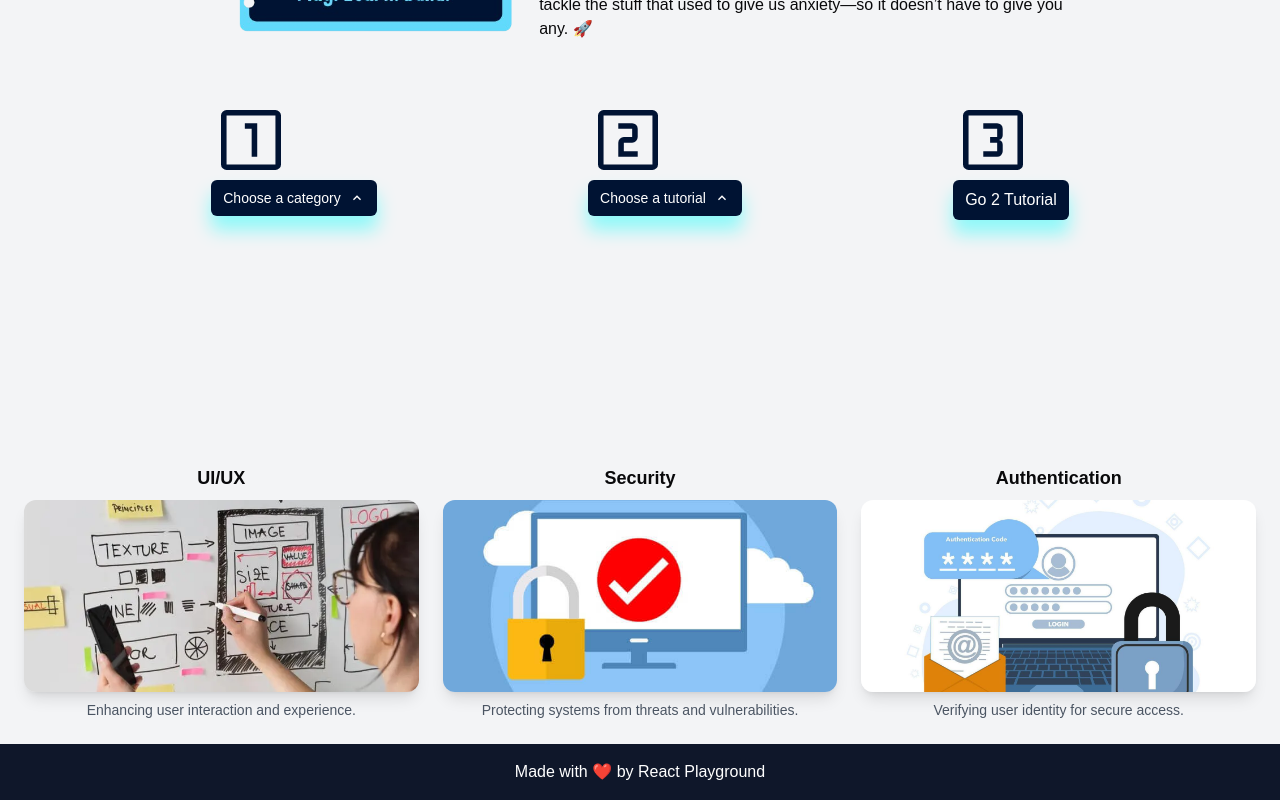
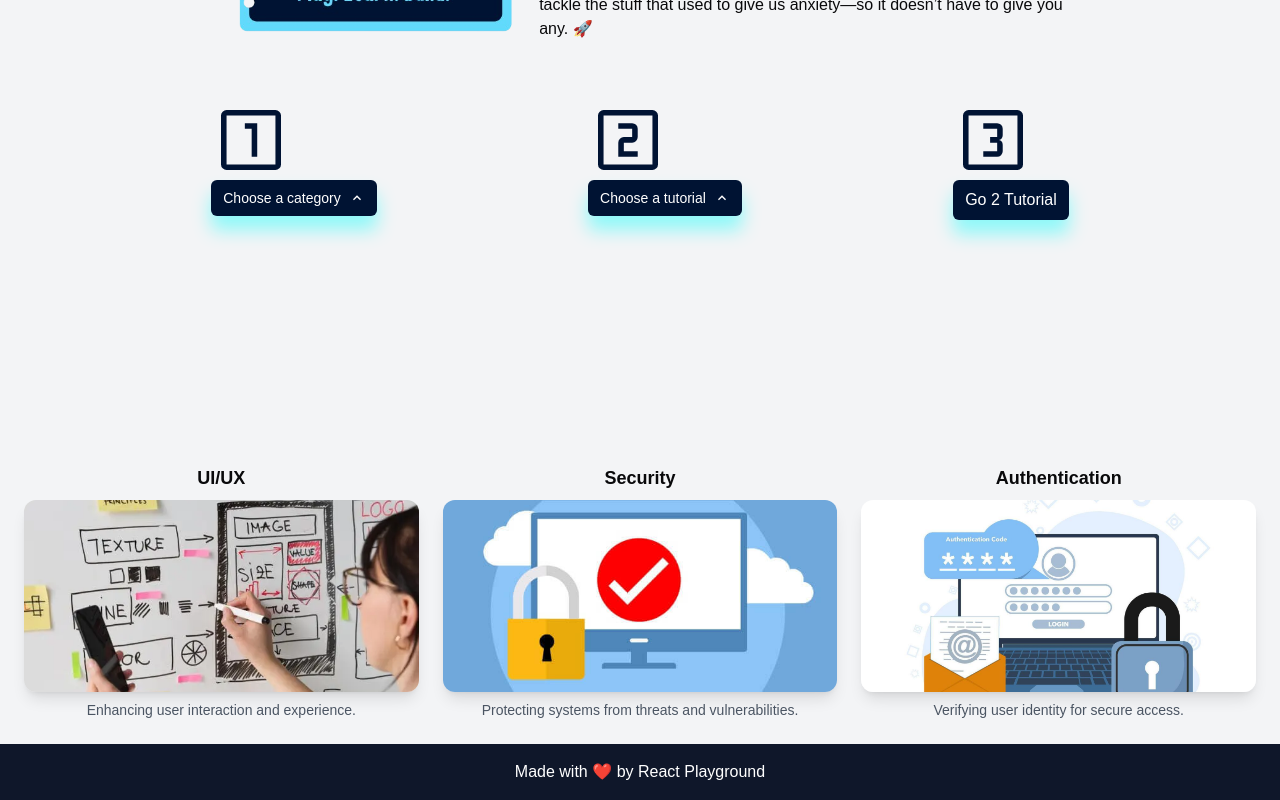
Before and after one commit to aayalapalacin/react-playgroundv2.0, a Next.js app: page / in a window 1280 px wide. In both pictures the pointer is over the picture 221 px from the left and 928 px from the top of the page. Shown: the part 332-1132 px from the top of the page. Built offline with nearby package versions, Linux system fonts and the light colour scheme; a web font is replaced by a local one.

Commit message:
adjusted zoom animation

```diff
--- a/src/app/styles/categoryView.css
+++ b/src/app/styles/categoryView.css
@@ -1,8 +1,8 @@
 
 .category-img  {
-    transition: transform 0.2s ease-in-out;
+    transition: transform 0.3s ease-in-out;
   }
 
   .category-img:hover {
-    transform: scale(1.1);
+    transform: scale(1.2);
   }
```
